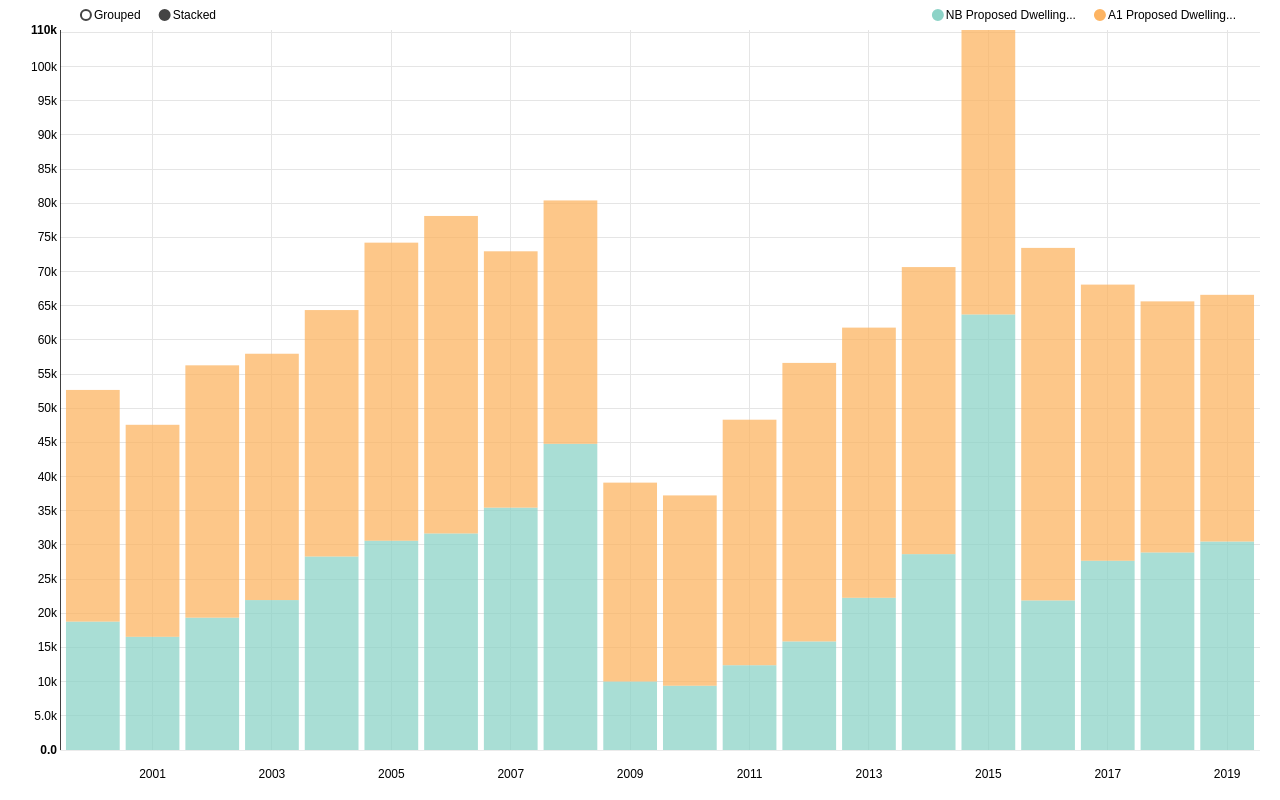
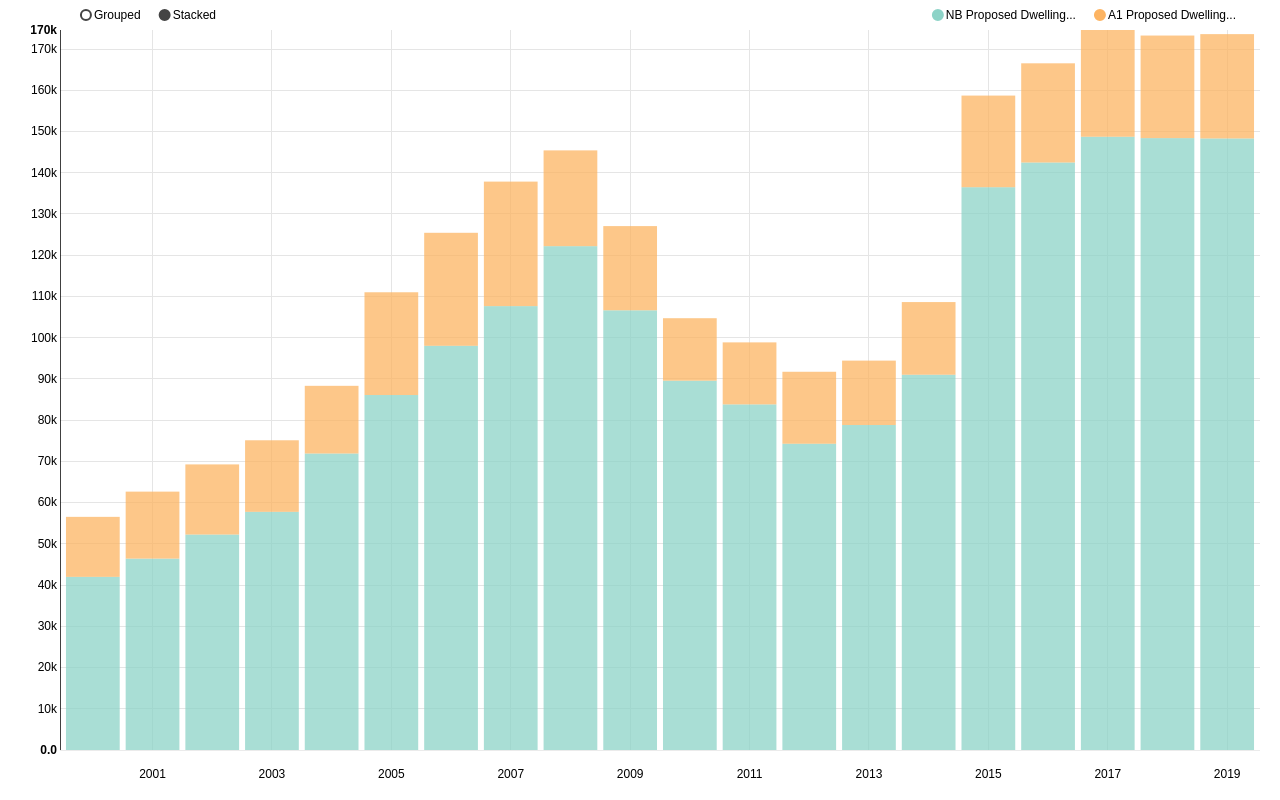
Before and after one commit to NYCDOB/NVD3_DOB, a website: page examples/ProposedDwellingUnits_NB_A1_2000_2019.html in a window 1280 px wide. Drawn offline with nearby package versions, Linux system fonts and the light colour scheme.

Commit message:
Update ProposedDwellingUnits_NB_A1_2000_2019.html

```diff
--- a/examples/ProposedDwellingUnits_NB_A1_2000_2019.html
+++ b/examples/ProposedDwellingUnits_NB_A1_2000_2019.html
@@ -34,26 +34,26 @@
     color: "#8dd3c7",
     values:
     [
-	  { x : "2000", y: 18791  },
-	  { x : "2001", y : 16567  },
-      { x : "2002", y : 19368  },
-      { x : "2003", y : 21942  },
-      { x : "2004", y : 28317  },
-      { x : "2005", y : 30626  },
-	  { x : "2006", y : 31691  },
-      { x : "2007", y : 35468  },
-      { x : "2008", y : 44804  },
-      { x : "2009", y : 10025  },
-      { x : "2010", y : 9404  },
-      { x : "2011", y : 12409  },
-      { x : "2012", y : 15888  },
-      { x : "2013", y : 22276  },
-      { x : "2014", y : 28665  },
-      { x : "2015", y : 63740  },
-	  { x : "2016", y : 21890  },
-	  { x : "2017", y : 27697  },
-	  { x : "2018", y : 28909  },
-	  { x : "2019", y : 30509  }
+	  { x : "2000", y: 41990  },
+	  { x : "2001", y : 46416 },
+      { x : "2002", y : 52254 },
+      { x : "2003", y : 57763 },
+      { x : "2004", y : 71909 },
+      { x : "2005", y : 86091 },
+	  { x : "2006", y : 98031 },
+      { x : "2007", y : 107654 },
+      { x : "2008", y : 122195 },
+      { x : "2009", y : 106639 },
+      { x : "2010", y : 89574  },
+      { x : "2011", y : 83819  },
+      { x : "2012", y : 74278  },
+      { x : "2013", y : 78815  },
+      { x : "2014", y : 91013  },
+      { x : "2015", y : 136491 },
+	  { x : "2016", y : 142485 },
+	  { x : "2017", y : 148728 },
+	  { x : "2018", y : 148399 },
+	  { x : "2019", y : 148317 }
     ]
   },
  {
@@ -61,26 +61,26 @@
     color: "#fdb462",
     values:
     [
-     { x : "2000", y : 33901 },
-	 { x : "2001", y : 31022 },
-	 { x : "2002", y : 36925 },
-	 { x : "2003", y : 36046 },
-	 { x : "2004", y : 36065 },
-	 { x : "2005", y : 43620 },
-	 { x : "2006", y : 46461 },
-	 { x : "2007", y : 37512 },
-	 { x : "2008", y : 35619 },
-	 { x : "2009", y : 29102 },
-	 { x : "2010", y : 27853 },
-	 { x : "2011", y : 35928 },
-	 { x : "2012", y : 40758 },
-	 { x : "2013", y : 39536 },
-	 { x : "2014", y : 42007 },
-	 { x : "2015", y : 41625 },
-	 { x : "2016", y : 51588 },
-	 { x : "2017", y : 40409 },
-	 { x : "2018", y : 36744 },
-	 { x : "2019", y : 36101 }
+     { x : "2000", y : 14555 },
+	 { x : "2001", y : 16248 },
+	 { x : "2002", y : 17010 },
+	 { x : "2003", y : 17351 },
+	 { x : "2004", y : 16411 },
+	 { x : "2005", y : 24919 },
+	 { x : "2006", y : 27401 },
+	 { x : "2007", y : 30194 },
+	 { x : "2008", y : 23226 },
+	 { x : "2009", y : 20422 },
+	 { x : "2010", y : 15145 },
+	 { x : "2011", y : 15041 },
+	 { x : "2012", y : 17451 },
+	 { x : "2013", y : 15619 },
+	 { x : "2014", y : 17622 },
+	 { x : "2015", y : 22221 },
+	 { x : "2016", y : 24055 },
+	 { x : "2017", y : 25889 },
+	 { x : "2018", y : 24873 },
+	 { x : "2019", y : 25299 }
     ]
   }
 ];
```
